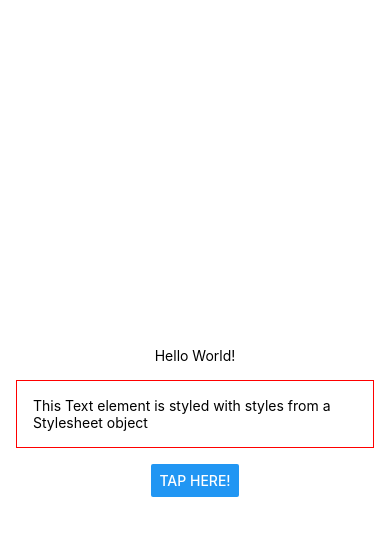
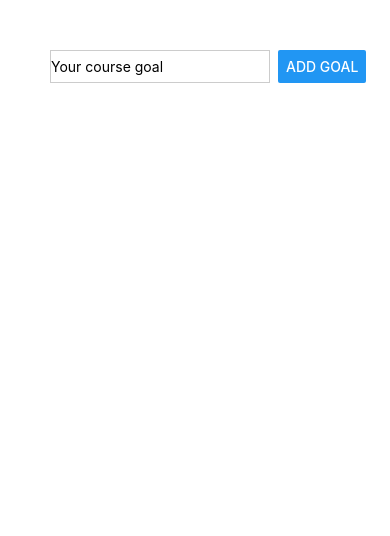
Before and after one commit to Sejmou/react-native-course, a React Native app: screen / in a window 390 px wide. Shown: the top 536 px of the page. Built offline with nearby package versions, Linux system fonts and the light colour scheme.

Commit message:
styling with flexbox

```diff
--- a/App.js
+++ b/App.js
@@ -1,30 +1,31 @@
-import { Button, StyleSheet, Text, View } from 'react-native';
+import { StyleSheet, View, TextInput, Button } from 'react-native';
 
 export default function App() {
   return (
-    <View style={styles.container}>
-      <Text>Hello World!</Text>
-      <View>
-        <Text style={styles.text}>
-          This Text element is styled with styles from a Stylesheet object
-        </Text>
+    <View style={styles.appContainer}>
+      <View style={styles.inputContainer}>
+        <TextInput
+          style={styles.textInput}
+          placeholder="Your course goal"
+        ></TextInput>
+        <Button title="Add Goal" />
       </View>
-      <Button title="Tap here!" />
     </View>
   );
 }
 
 const styles = StyleSheet.create({
-  container: {
-    flex: 1,
-    backgroundColor: '#fff',
-    alignItems: 'center',
-    justifyContent: 'center',
+  appContainer: {
+    padding: 50,
   },
-  text: {
-    margin: 16,
+  inputContainer: {
+    flexDirection: 'row',
+    justifyContent: 'space-between',
+  },
+  textInput: {
     borderWidth: 1,
-    borderColor: 'red',
-    padding: 16,
+    borderColor: '#cccccc',
+    flex: 2,
+    marginRight: 8,
   },
 });
```
